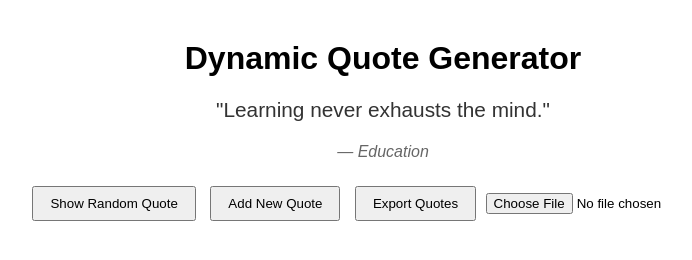
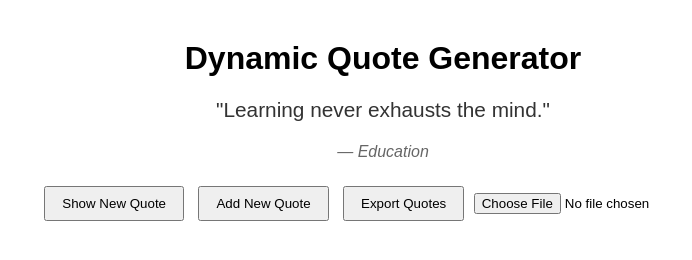
Before and after one commit to amineazzouzi24/alx_fe_javascript, a plain HTML site: page dom-manipulation/index.html in a window 1280 px wide. Shown: the whole page, without its empty margins (257-949 px from the left). Drawn offline with Linux system fonts and the light colour scheme.

Commit message:
index.html

```diff
--- a/dom-manipulation/index.html
+++ b/dom-manipulation/index.html
@@ -15,11 +15,12 @@
   <div id="quote-container"></div>
   <div id="form-container"></div>
   <div style="margin-top:20px;">
-    <button id="random-btn">Show Random Quote</button>
+    <button id="newQuote">Show New Quote</button>
     <button id="add-btn">Add New Quote</button>
     <button id="export-btn">Export Quotes</button>
     <input type="file" id="importFile" accept=".json" onchange="importFromJsonFile(event)" />
   </div>
+
   <script src="script.js"></script>
 </body>
 </html>
```
